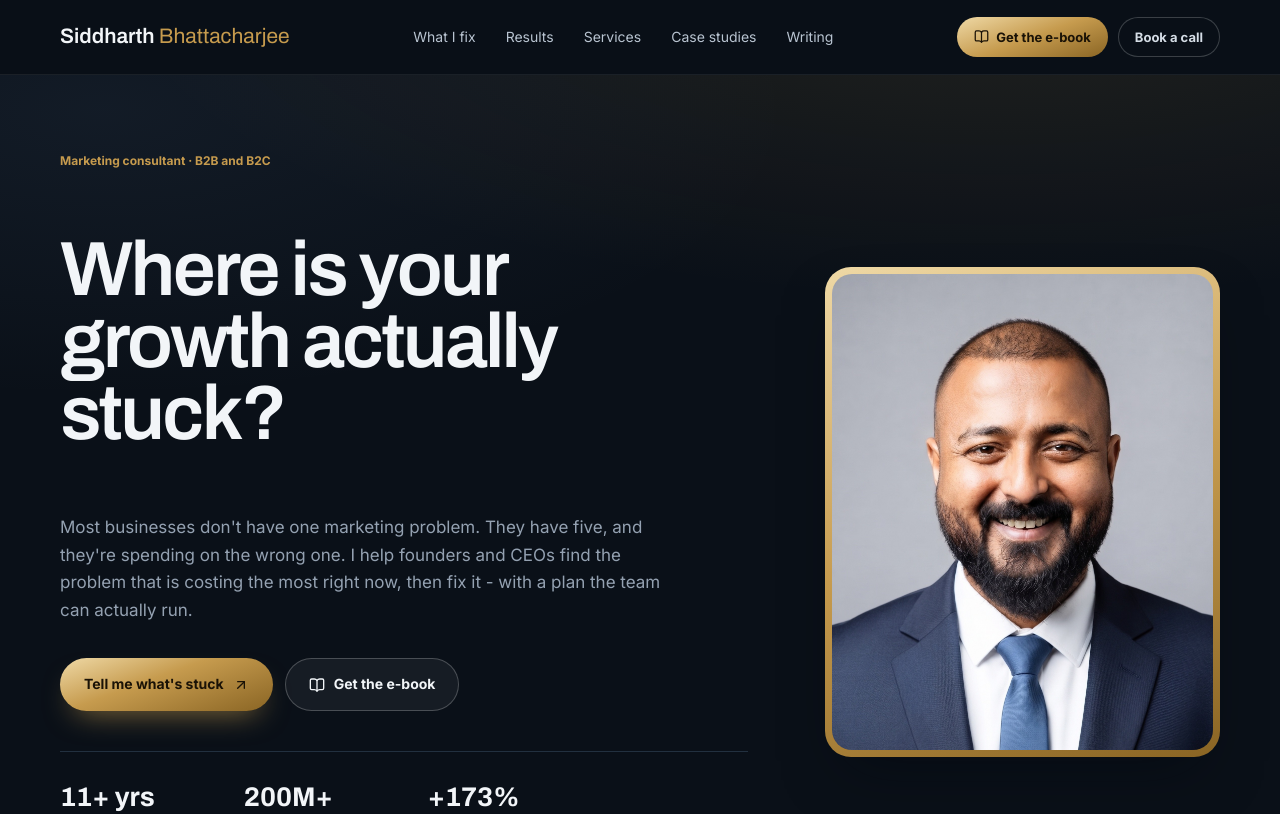
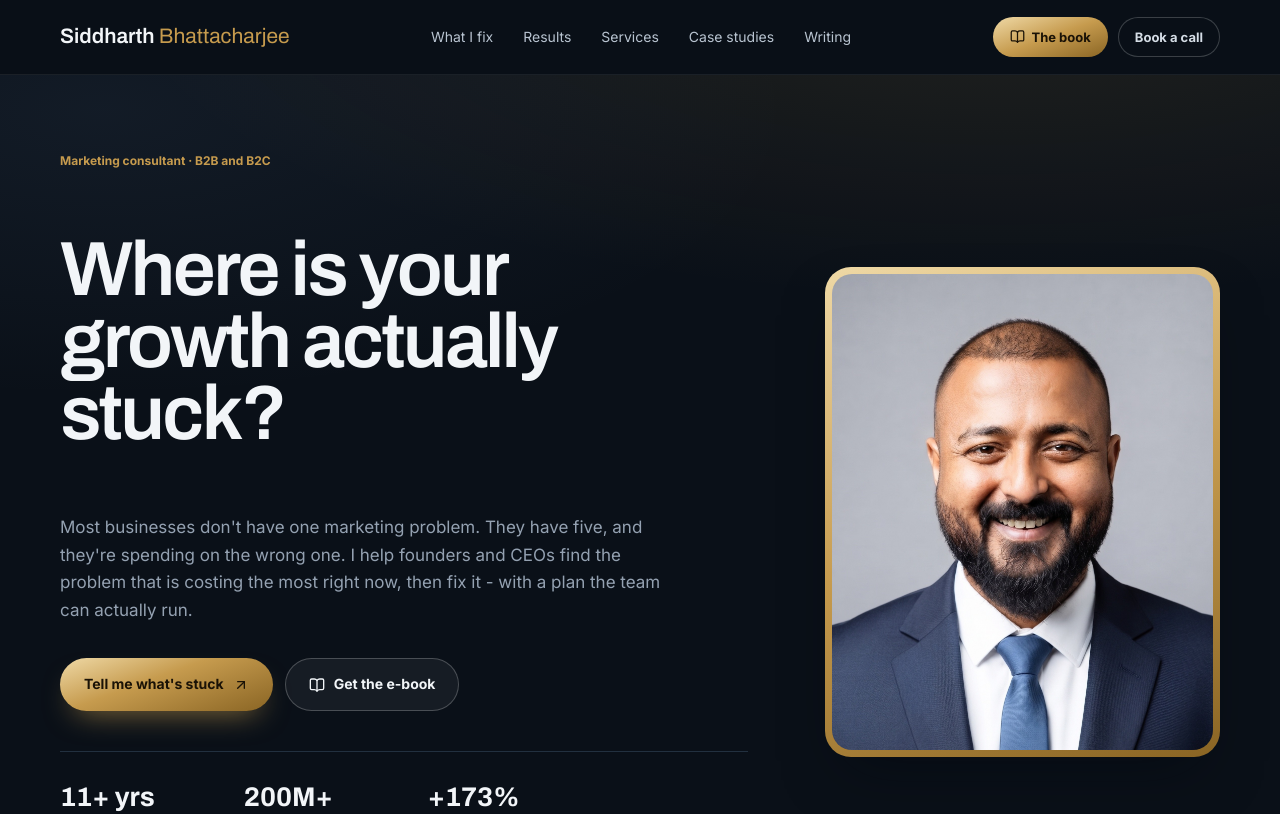
Before and after one commit to iLuciferDevil/siddharth-portfolio, a Next.js app: page / in a window 1280 px wide. Shown: the top 814 px of the page. Built offline with nearby package versions, Linux system fonts and the light colour scheme.

Commit message:
Route book CTA through dedicated landing page

```diff
--- a/components/Header.tsx
+++ b/components/Header.tsx
@@ -1,32 +1,18 @@
 'use client';
 
 import Link from 'next/link';
-import { useState } from 'react';
-import { Menu, X, BookOpen } from 'lucide-react';
-import { BOOK } from '../lib/links';
+import {useState} from 'react';
+import {Menu,X,BookOpen} from 'lucide-react';
 
-const links = [
-  { href: '/#problems', label: 'What I fix' },
-  { href: '/#proof', label: 'Results' },
-  { href: '/services', label: 'Services' },
-  { href: '/case-studies', label: 'Case studies' },
-  { href: '/blog', label: 'Writing' },
+const links=[
+ {href:'/#problems',label:'What I fix'},
+ {href:'/#proof',label:'Results'},
+ {href:'/services',label:'Services'},
+ {href:'/case-studies',label:'Case studies'},
+ {href:'/blog',label:'Writing'},
 ];
 
-export default function Header() {
-  const [open, setOpen] = useState(false);
-  return (
-    <header className="nav">
-      <div className="nav-inner">
-        <Link href="/" className="logo" onClick={() => setOpen(false)}>Siddharth <em>Bhattacharjee</em></Link>
-        <nav className="navlinks">{links.map((l) => <Link key={l.href} href={l.href}>{l.label}</Link>)}</nav>
-        <div className="nav-cta">
-          <a className="pill" href={BOOK.gumroad} target="_blank" rel="noreferrer"><BookOpen size={15} /> Get the e-book</a>
-          <Link className="pill ghost" href="/#booking">Book a call</Link>
-          <button className="nav-toggle" onClick={() => setOpen(!open)} aria-expanded={open} aria-label={open ? 'Close menu' : 'Open menu'}>{open ? <X size={22} /> : <Menu size={22} />}</button>
-        </div>
-      </div>
-      <div className={`nav-drawer container ${open ? 'is-open' : ''}`}>{links.map((l) => <Link key={l.href} href={l.href} onClick={() => setOpen(false)}>{l.label}</Link>)}<Link href="/#booking" onClick={() => setOpen(false)}>Book a call</Link></div>
-    </header>
-  );
+export default function Header(){
+ const [open,setOpen]=useState(false);
+ return <header className="nav"><div className="nav-inner"><Link href="/" className="logo" onClick={()=>setOpen(false)}>Siddharth <em>Bhattacharjee</em></Link><nav className="navlinks">{links.map(l=><Link key={l.href} href={l.href}>{l.label}</Link>)}</nav><div className="nav-cta"><Link className="pill" href="/book"><BookOpen size={15}/> The book</Link><Link className="pill ghost" href="/#booking">Book a call</Link><button className="nav-toggle" onClick={()=>setOpen(!open)} aria-expanded={open} aria-label={open?'Close menu':'Open menu'}>{open?<X size={22}/>:<Menu size={22}/>}</button></div></div><div className={`nav-drawer container ${open?'is-open':''}`}>{links.map(l=><Link key={l.href} href={l.href} onClick={()=>setOpen(false)}>{l.label}</Link>)}<Link href="/book" onClick={()=>setOpen(false)}>The book</Link><Link href="/#booking" onClick={()=>setOpen(false)}>Book a call</Link></div></header>;
 }
```
